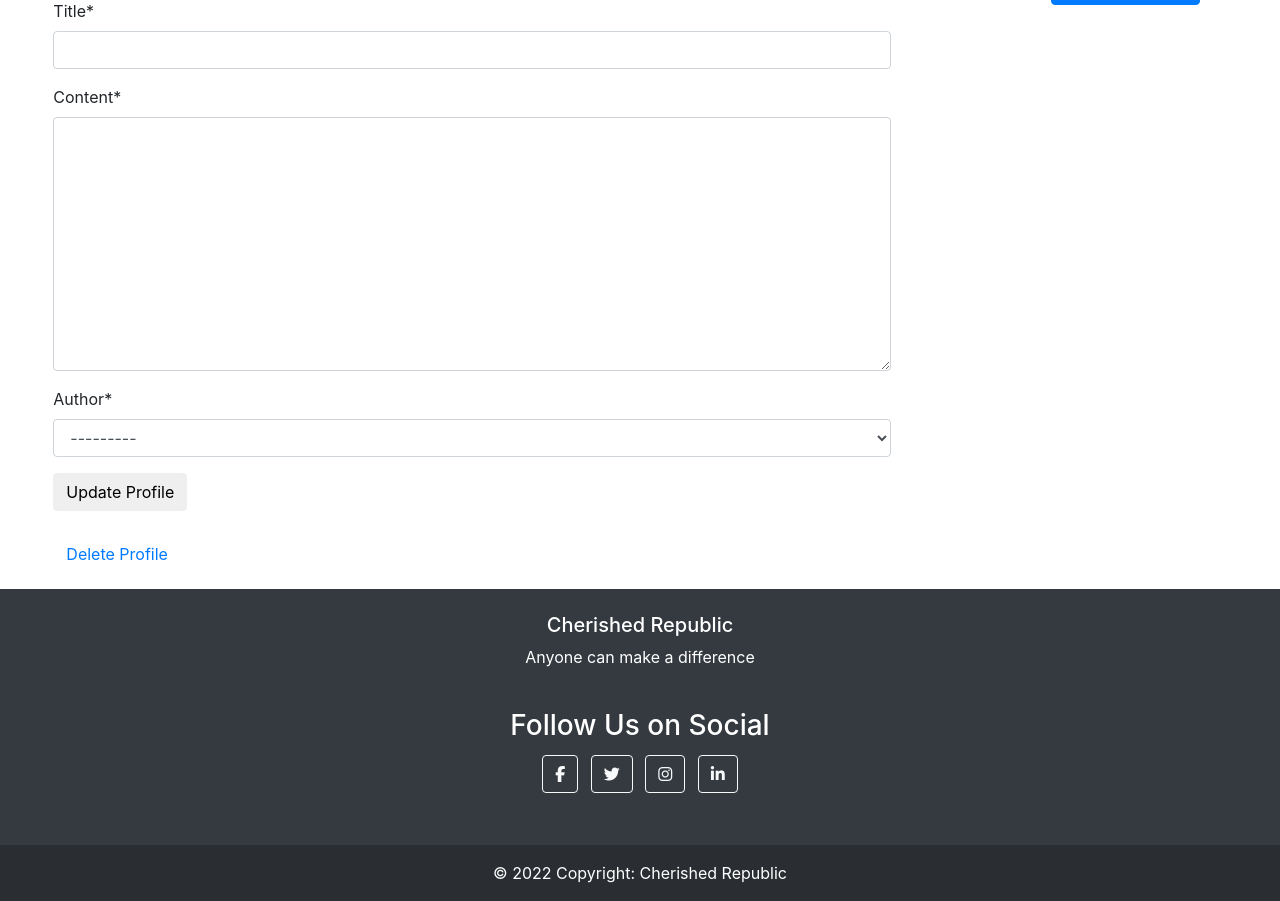
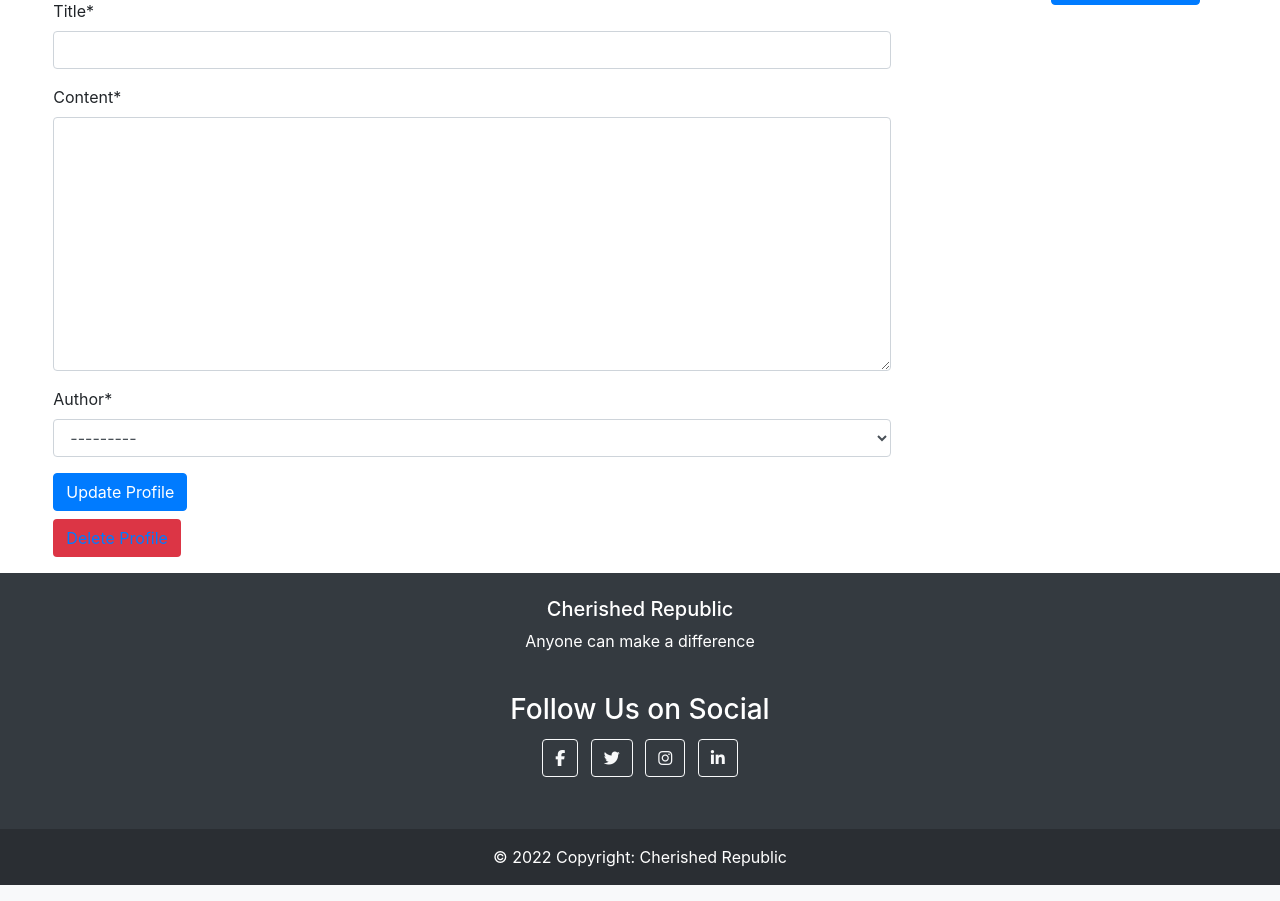
Before and after one commit to Code-Institute-Submissions/rovan89-cherished-republic_JanResub, a Django app: template profiles/templates/update_profile.html in a window 1280 px wide. Shown: the part 129-1030 px from the top of the page. Run offline with Django 3.2, Linux system fonts and the light colour scheme; the template is opened without the code that fills it: values that come from a table or form of the project are taken from there, others are empty; parts of the project's set-up code (start-up, migrations or seed data) failed here and were passed over; some libraries are stand-ins or nearby versions.

Commit message:
Change href url

```diff
--- a/profiles/templates/update_profile.html
+++ b/profiles/templates/update_profile.html
@@ -8,8 +8,8 @@
     <form method="POST">
         {% csrf_token %}
         {{ form | crispy }}
-        <button class="btn ">Update Profile</button>
+        <button class="btn btn-primary">Update Profile</button>
     </form>
-    <a href="{% url 'delete_profile' user.profile.id %}" type="submit" class="btn mt-4">Delete Profile</a>
+    <a class="bg-danger btn mt-2" href="{% url 'delete_profile' user.id %}" type="submit" class="btn mt-4">Delete Profile</a>
 </div>
 {% endblock %}
```
